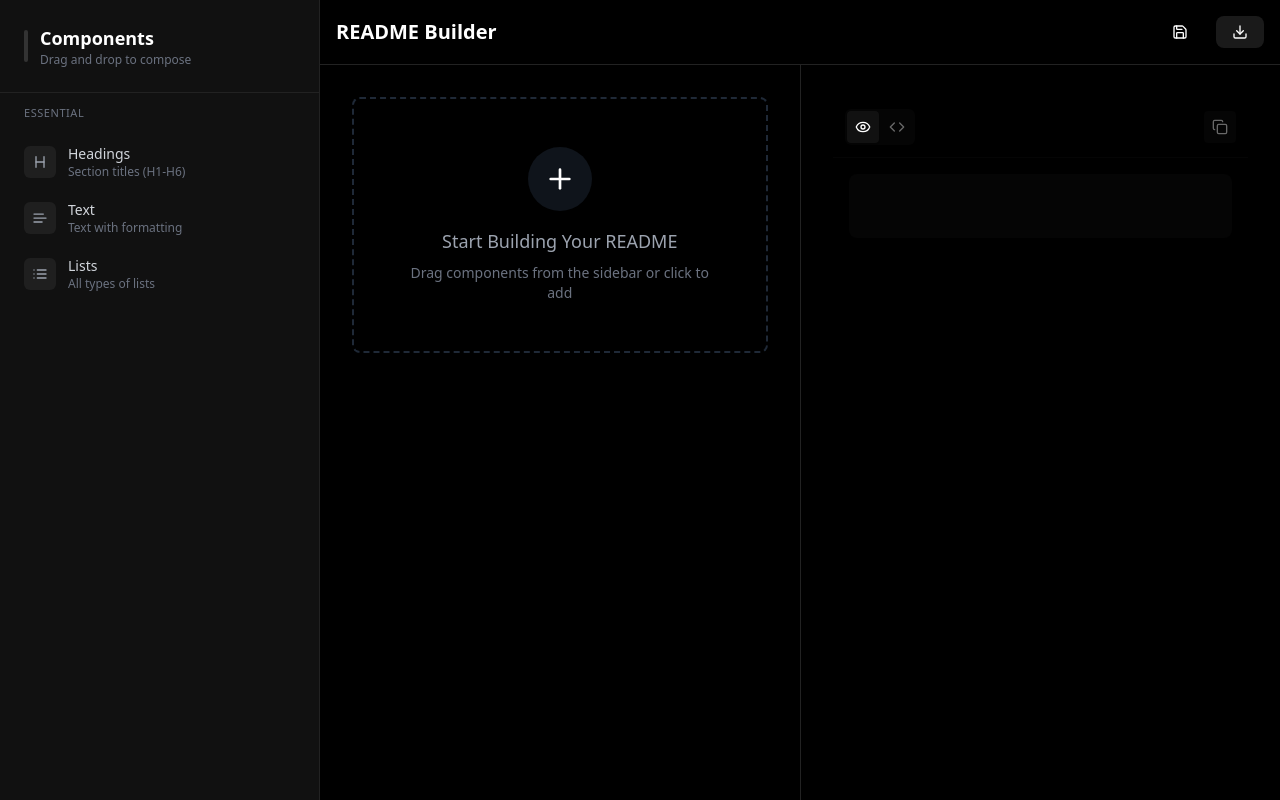
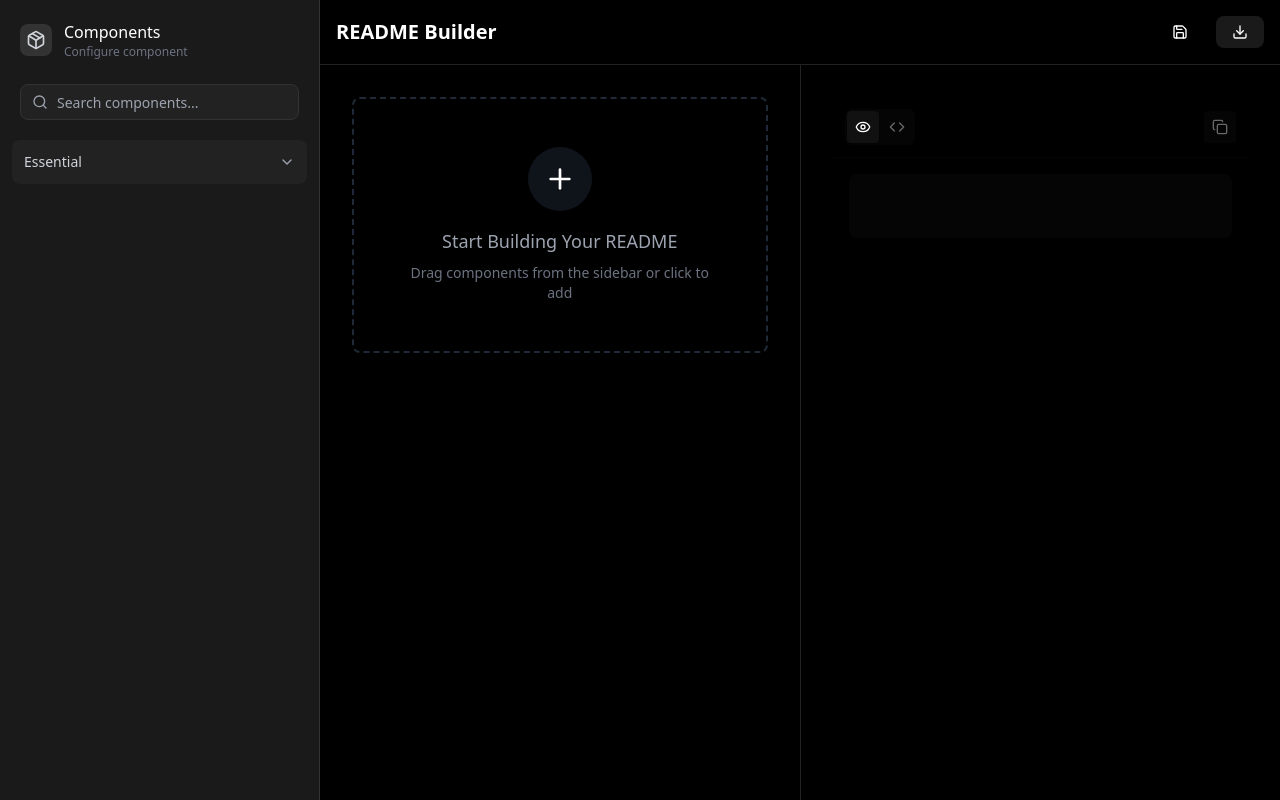
Before and after one commit to Wizxo/readme-builder, a Next.js app: page /builder in a window 1280 px wide. Built offline with nearby package versions, Linux system fonts and the light colour scheme.

Commit message:
fixed ui

```diff
--- a/src/components/Sidebar.tsx
+++ b/src/components/Sidebar.tsx
@@ -1,9 +1,11 @@
 'use client';
 
 import { NavigationMenu } from "@radix-ui/react-navigation-menu";
+import { motion } from "framer-motion";
+import { Search, Package, ChevronDown } from "lucide-react";
+import { useState } from "react";
 import { componentConfigs, type ComponentConfig } from '@/lib/componentConfig';
 
-// Group components by category
 const groupedComponents = Object.values(componentConfigs).reduce((acc, config) => {
   const category = config.category || 'Other';
   if (!acc[category]) acc[category] = [];
@@ -12,51 +14,91 @@ const groupedComponents = Object.values(componentConfigs).reduce((acc, config) =
 }, {} as Record<string, ComponentConfig[]>);
 
 export function Sidebar() {
+  const [searchQuery, setSearchQuery] = useState('');
+  const [expandedCategory, setExpandedCategory] = useState<string | null>(null);
+
   const handleDragStart = (e: React.DragEvent, componentType: string) => {
     e.dataTransfer.setData('componentType', componentType);
     e.dataTransfer.effectAllowed = 'copy';
 
-    // Add a drag preview
     const preview = document.createElement('div');
-    preview.className = 'bg-component-bg p-4 rounded-lg shadow-lg';
+    preview.className = 'bg-[#1a1a1a] border border-[#333] p-3 rounded-lg shadow-2xl';
     preview.textContent = componentType;
     document.body.appendChild(preview);
     e.dataTransfer.setDragImage(preview, 0, 0);
     setTimeout(() => preview.remove(), 0);
   };
 
+  const filteredComponents = Object.entries(groupedComponents).reduce((acc, [category, components]) => {
+    const filtered = components.filter(component =>
+      component.name.toLowerCase().includes(searchQuery.toLowerCase()) ||
+      component.description.toLowerCase().includes(searchQuery.toLowerCase())
+    );
+    if (filtered.length > 0) acc[category] = filtered;
+    return acc;
+  }, {} as Record<string, ComponentConfig[]>);
+
   return (
-    <aside className="sidebar w-80 h-screen flex flex-col">
-      <div className="p-6 border-b border-[#222]">
-        <div className="flex items-center gap-3">
-          <div className="w-1 h-8 bg-[#333] rounded-full" />
+    <aside className="w-80 h-screen flex flex-col bg-[#1a1a1a] border-r border-[#333]">
+      <div className="p-5">
+        <div className="flex items-center gap-3 mb-6">
+          <div className="h-8 w-8 rounded-lg bg-[#333] flex items-center justify-center">
+            <Package className="w-5 h-5 text-gray-300" />
+          </div>
           <div>
-            <h2 className="text-lg font-bold">Components</h2>
-            <p className="text-xs text-gray-500">Drag and drop to compose</p>
-          </div>
+            <h2 className="text-base font-medium text-white">Components</h2>
+            <p className="text-xs text-gray-500">Configure component</p>
           </div>
         </div>
 
-      <nav className="flex-1 overflow-y-auto">
-        <NavigationMenu>
-          {Object.entries(groupedComponents).map(([category, components]) => (
-            <section key={category} className="category-section">
-              <div className="px-6 py-3">
-                <h3 className="text-[11px] font-medium text-gray-500 uppercase tracking-wider">
-                  {category}
-                </h3>
+        <div className="relative">
+          <Search className="absolute left-3 top-1/2 -translate-y-1/2 w-4 h-4 text-gray-400" />
+          <input
+            type="text"
+            placeholder="Search components..."
+            value={searchQuery}
+            onChange={(e) => setSearchQuery(e.target.value)}
+            className="w-full h-9 bg-[#222] rounded-lg pl-9 pr-4 text-sm text-gray-300 placeholder:text-gray-400 border border-[#333] focus:border-[#444] focus:outline-none transition-colors"
+          />
+        </div>
       </div>
 
-              <div>
+      <nav className="flex-1 overflow-y-auto px-3">
+        <NavigationMenu>
+          {Object.entries(filteredComponents).map(([category, components]) => (
+            <motion.div
+              key={category}
+              className="mb-2 rounded-lg bg-[#222] overflow-hidden"
+            >
+              <button
+                onClick={() => setExpandedCategory(expandedCategory === category ? null : category)}
+                className="w-full flex items-center justify-between p-3 text-sm font-medium text-gray-300 hover:text-white transition-colors"
+              >
+                {category}
+                <ChevronDown
+                  className={`w-4 h-4 text-gray-400 transition-transform duration-200 ${
+                    expandedCategory === category ? 'rotate-180' : ''
+                  }`}
+                />
+              </button>
+
+              {expandedCategory === category && (
+                <motion.div
+                  initial={{ height: 0 }}
+                  animate={{ height: 'auto' }}
+                  exit={{ height: 0 }}
+                  transition={{ duration: 0.2 }}
+                  className="border-t border-[#333]"
+                >
                   {components.map((component) => (
                     <div
                       key={component.name}
                       draggable
                       onDragStart={(e) => handleDragStart(e, component.type)}
-                    className="component-card"
+                      className="group p-2 hover:bg-white/5 cursor-move transition-colors"
                     >
-                    <div className="flex items-center gap-3 px-6 py-2.5 hover:bg-[#1a1a1a] cursor-move group">
-                      <div className="icon-wrapper">
+                      <div className="flex items-center gap-3 p-2 rounded-md">
+                        <div className="w-8 h-8 rounded-md bg-[#333] flex items-center justify-center group-hover:bg-[#444] transition-colors">
                           <component.icon className="w-4 h-4 text-gray-400 group-hover:text-gray-300" />
                         </div>
 
@@ -68,17 +110,12 @@ export function Sidebar() {
                             {component.description}
                           </p>
                         </div>
-
-                      <div className="drag-indicator">
-                        <span className="dot" />
-                        <span className="dot" />
-                        <span className="dot" />
-                      </div>
                       </div>
                     </div>
                   ))}
-              </div>
-            </section>
+                </motion.div>
+              )}
+            </motion.div>
           ))}
         </NavigationMenu>
       </nav>
```
Lines whose indentation alone changed are shown as unchanged.
